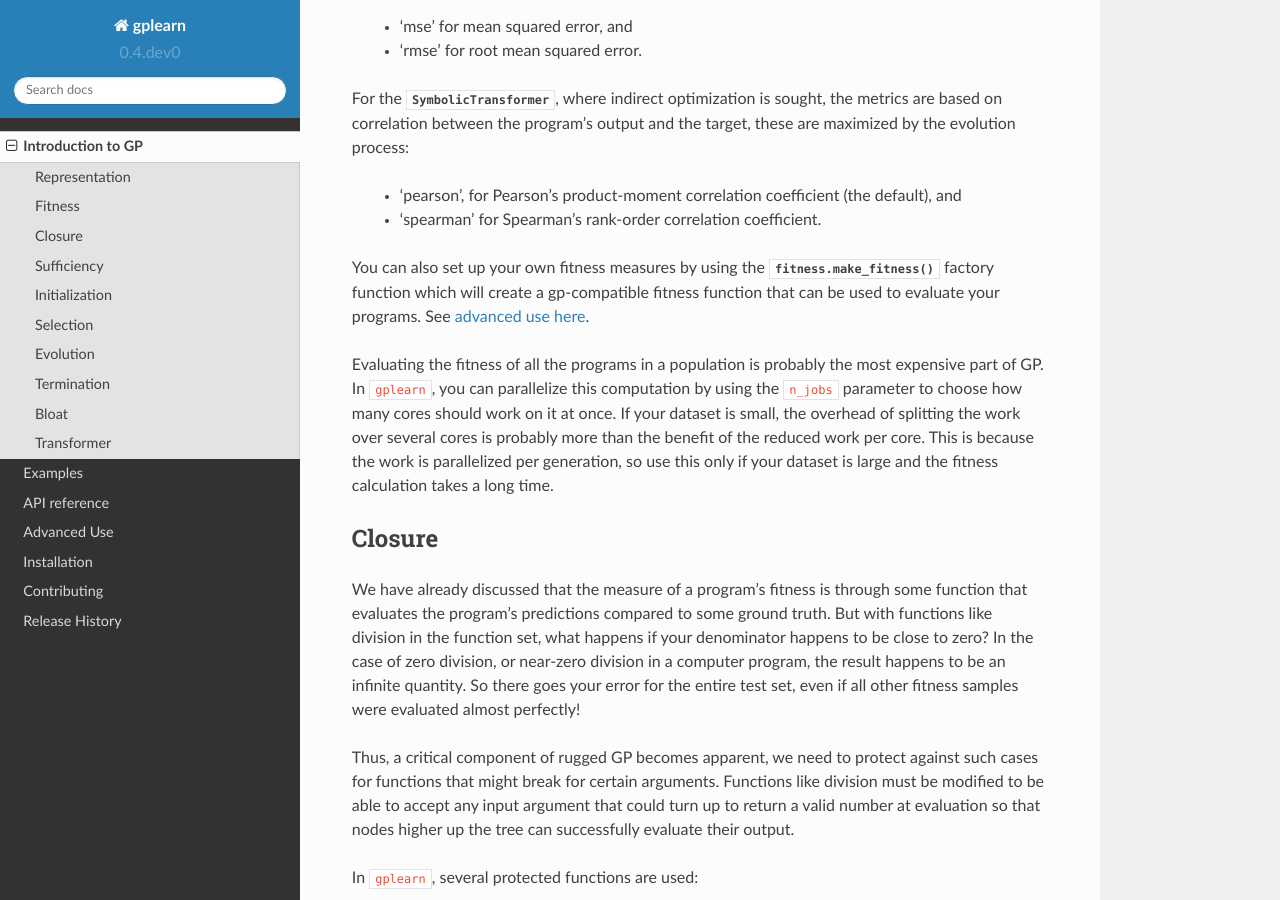
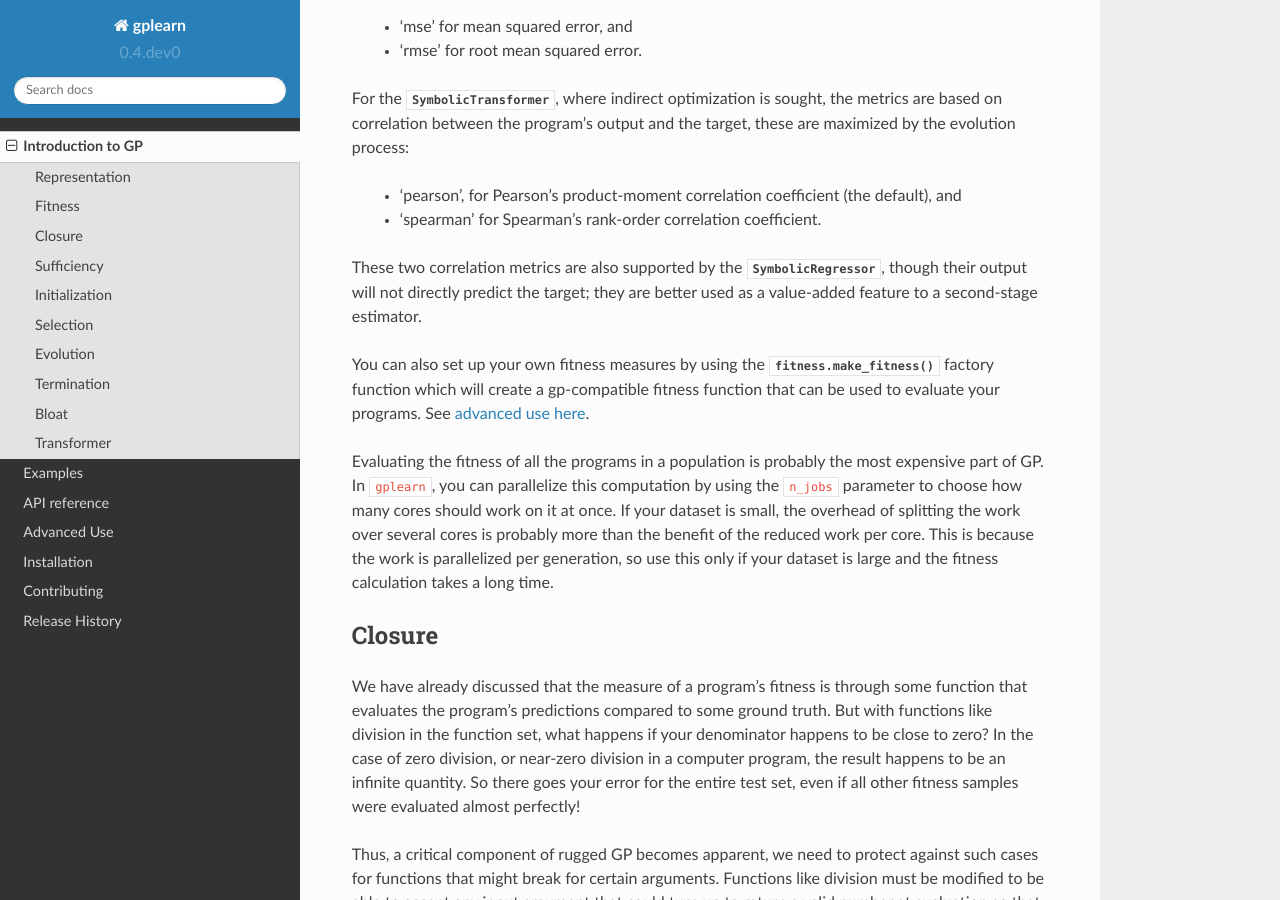
Before and after one commit to trevorstephens/gplearn, a Sphinx documentation site: the page built from doc/intro.rst, in a window 1280 px wide and 900 px high, scrolled down 4014 px. Built offline with Sphinx 7.4.7 and the Read the Docs theme 2.0.0, drawn with Linux system fonts in a browser that asks for light colours.

Commit message:
update docs

```diff
--- a/doc/changelog.rst
+++ b/doc/changelog.rst
@@ -13,6 +13,9 @@ Version 0.4.0
 - Record details (similar to the verbose output) of the evolution in the
   estimator attribute ``run_details_`` dict in
   :class:`genetic.SymbolicRegressor` and :class:`genetic.SymbolicTransformer`.
+- Pearson and Spearman correlation coefficients added as first-class metrics to
+  :class:`genetic.SymbolicRegressor`. These metrics allow for evolution of
+  value-added features for second-stage estimators.
 
 Version 0.3.0
 -------------
--- a/doc/intro.rst
+++ b/doc/intro.rst
@@ -201,6 +201,11 @@ target, these are maximized by the evolution process:
     - 'pearson', for Pearson's product-moment correlation coefficient (the
       default), and
     - 'spearman' for Spearman's rank-order correlation coefficient.
+
+These two correlation metrics are also supported by the
+:class:`SymbolicRegressor`, though their output will not directly predict the
+target; they are better used as a value-added feature to a second-stage
+estimator.
 
 .. currentmodule:: gplearn
 
```
